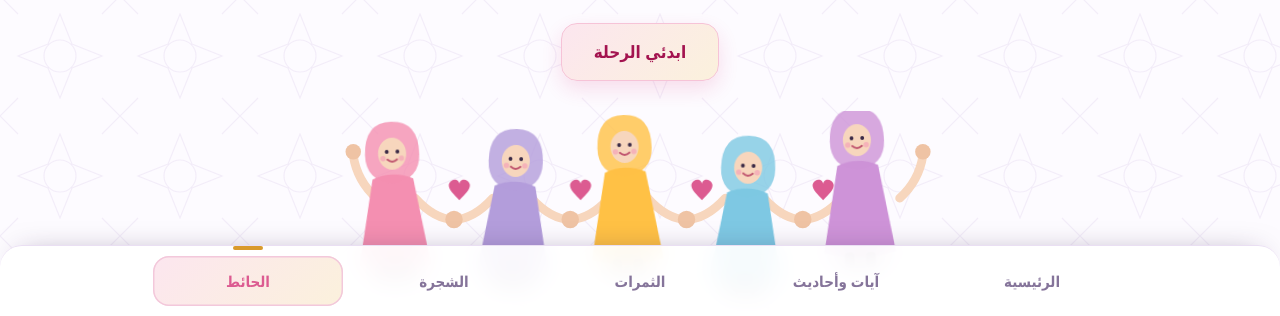
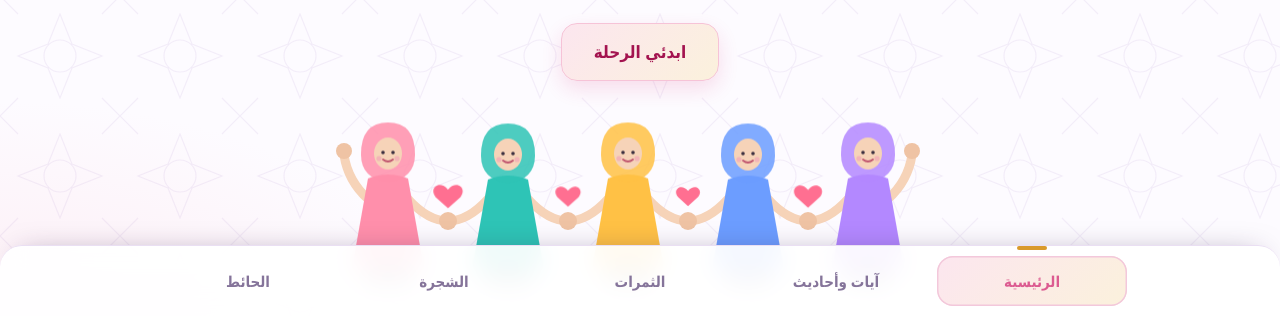
Before and after one commit to ammaal20131-prog/Tasamh, a plain HTML site: page index.html in a window 1280 px wide. Shown: the part 484-800 px from the top of the page. Drawn offline with Linux system fonts and the light colour scheme; no server answers; a web font is replaced by a local one.

Commit message:
النافذة الأولى وحدها حتى «ابدئي الرحلة»، ورسمة الطالبات نفسها في موقع الزميلة
Co-Authored-By: Claude Opus 5.5 <noreply@anthropic.com>
Claude-Session: https://claude.ai/code/session_01XiNEb4E7VZAnGJWxmkSGbt

```diff
--- a/index.html
+++ b/index.html
@@ -64,11 +64,16 @@ button,input,textarea,select{font:inherit;color:inherit}
 .hero p{max-width:620px;margin:16px auto 26px;color:var(--ink);font-size:18px;font-weight:300}
 .go{display:inline-block;text-decoration:none;font-weight:800;font-size:17px;color:#a3134f;background:linear-gradient(135deg,var(--blush),#fbf1dc);border:1.5px solid #f6c3d7;padding:12px 32px;border-radius:16px;box-shadow:0 8px 20px rgba(214,36,110,.14);transition:transform .2s}
 .go:hover{transform:translateY(-2px)}
-.friends{display:block;width:min(620px,96%);margin:30px auto 0}
-.friends .g{animation:sway2 3.2s ease-in-out infinite;transform-box:fill-box;transform-origin:center bottom}
-.friends .g:nth-of-type(even){animation-delay:1.6s}
-.friends .h{animation:beat 1.6s ease-in-out infinite;transform-box:fill-box;transform-origin:center}
-@keyframes sway2{0%,100%{transform:rotate(-2deg)}50%{transform:rotate(2deg)}}
+.hands{display:block;width:min(640px,95%);margin:30px auto 0}
+.hands .girl{animation:hop 3.2s ease-in-out infinite;transform-origin:center bottom;transform-box:fill-box}
+.hands .girl:nth-of-type(even){animation-delay:1.6s}
+@keyframes hop{50%{transform:translateY(-4px)}}
+.hands .hrt{animation:hbeat 1.6s ease-in-out infinite;transform-origin:center;transform-box:fill-box}
+@keyframes hbeat{50%{transform:scale(1.25)}}
+/* النافذة الأولى وحدها حتى تضغط «ابدئي الرحلة» */
+body.intro main>*:not(#home),body.intro footer{display:none!important}
+body.intro .hero{min-height:calc(100svh - 190px);display:flex;flex-direction:column;align-items:center;justify-content:center}
+.reveal{animation:fadein .7s ease both}
 
 /* الشجرة */
 .stage{display:grid;grid-template-columns:1.35fr .65fr;gap:22px;align-items:start;padding-bottom:40px}
@@ -271,30 +276,51 @@ footer a{color:inherit}
     <h1><span class="a">بالتسامح نرتقي</span><br><span class="b">وبالمحبة نلتقي</span></h1>
     <p>رحلة جميلة لكِ يا صديقتي، تتعرّفين فيها على قيمة التسامح وثمراته، ثم تزرعين ورقتكِ في شجرة مدرستنا</p>
     <a class="go" href="#verses">ابدئي الرحلة</a>
-    <svg class="friends" viewBox="0 0 640 196" role="img" aria-label="طالبات يمسكن بأيدي بعضهن">
+    <svg class="hands" viewBox="0 0 640 190" role="img" aria-label="طالبات يمسكن بأيدي بعضهن">
       <defs>
         <g id="girl">
-          <path d="M-21 72 Q0 63 21 72 L37 162 Q0 173 -37 162 Z" fill="currentColor"/>
-          <path d="M-28 47 Q-28 13 0 13 Q28 13 28 47 Q28 73 0 77 Q-28 73 -28 47 Z" fill="currentColor" opacity=".8"/>
-          <ellipse cx="0" cy="46" rx="14.5" ry="16.5" fill="#f7d6bd"/>
-          <circle cx="-5.5" cy="44" r="2" fill="#3a2a46"/><circle cx="5.5" cy="44" r="2" fill="#3a2a46"/>
-          <path d="M-5 52 Q0 56.5 5 52" stroke="#c0566f" stroke-width="2" fill="none" stroke-linecap="round"/>
-          <circle cx="-9.5" cy="51" r="2.8" fill="#f4a3b8" opacity=".7"/><circle cx="9.5" cy="51" r="2.8" fill="#f4a3b8" opacity=".7"/>
-          <rect x="-16" y="162" width="10" height="16" rx="4" fill="#3a2a46"/><rect x="6" y="162" width="10" height="16" rx="4" fill="#3a2a46"/>
+          <!-- dress -->
+          <path d="M-20 70 Q0 62 20 70 L36 160 Q0 170 -36 160 Z" fill="currentColor"/>
+          <!-- hijab -->
+          <path d="M-27 46 Q-27 14 0 14 Q27 14 27 46 Q27 70 0 74 Q-27 70 -27 46 Z" fill="currentColor" opacity=".85"/>
+          <!-- face -->
+          <ellipse cx="0" cy="45" rx="14" ry="16" fill="#f6d3b8"/>
+          <circle cx="-5" cy="44" r="1.8" fill="#3b2f3f"/><circle cx="5" cy="44" r="1.8" fill="#3b2f3f"/>
+          <path d="M-5 51 Q0 55 5 51" stroke="#c0566f" stroke-width="1.8" fill="none" stroke-linecap="round"/>
+          <circle cx="-9" cy="50" r="2.6" fill="#f2a7b6" opacity=".7"/><circle cx="9" cy="50" r="2.6" fill="#f2a7b6" opacity=".7"/>
+          <!-- feet -->
+          <rect x="-16" y="160" width="10" height="16" rx="4" fill="#3b2f3f"/><rect x="6" y="160" width="10" height="16" rx="4" fill="#3b2f3f"/>
         </g>
-        <path id="heart" d="M0 6 C-8 -2 -14 -8 -8 -13 C-4 -16 0 -13 0 -10 C0 -13 4 -16 8 -13 C14 -8 8 -2 0 6Z"/>
       </defs>
-      <g stroke="#f7d6bd" stroke-width="9" fill="none" stroke-linecap="round">
-        <path d="M88 90 Q128 134 168 90"/><path d="M208 90 Q248 134 288 90"/><path d="M328 90 Q368 134 408 90"/><path d="M448 90 Q488 134 528 90"/>
-        <path d="M48 90 Q28 72 24 46"/><path d="M588 90 Q608 72 612 46"/>
+      <!-- linked arms (between neighbours) -->
+      <g stroke="#f6d3b8" stroke-width="9" fill="none" stroke-linecap="round">
+        <path d="M88 88 Q128 132 168 88"/>
+        <path d="M208 88 Q248 132 288 88"/>
+        <path d="M328 88 Q368 132 408 88"/>
+        <path d="M448 88 Q488 132 528 88"/>
+        <!-- outer arms waving -->
+        <path d="M48 88 Q28 70 24 44"/>
+        <path d="M568 88 Q588 70 592 44"/>
       </g>
-      <g fill="#efc3a4"><circle cx="128" cy="112" r="9"/><circle cx="248" cy="112" r="9"/><circle cx="368" cy="112" r="9"/><circle cx="488" cy="112" r="9"/><circle cx="24" cy="42" r="8"/><circle cx="612" cy="42" r="8"/></g>
-      <use href="#girl" class="g" x="68" y="0" style="color:#f48fb1"/>
-      <use href="#girl" class="g" x="188" y="0" style="color:#b39ddb"/>
-      <use href="#girl" class="g" x="308" y="0" style="color:#ffc145"/>
-      <use href="#girl" class="g" x="428" y="0" style="color:#7ec8e3"/>
-      <use href="#girl" class="g" x="548" y="0" style="color:#ce93d8"/>
-      <g fill="#dc5b91"><use href="#heart" class="h" x="128" y="82"/><use href="#heart" class="h" x="248" y="82"/><use href="#heart" class="h" x="368" y="82"/><use href="#heart" class="h" x="488" y="82"/></g>
+      <!-- clasped hands -->
+      <g fill="#efc3a4">
+        <circle cx="128" cy="110" r="9"/><circle cx="248" cy="110" r="9"/>
+        <circle cx="368" cy="110" r="9"/><circle cx="488" cy="110" r="9"/>
+        <circle cx="24" cy="40" r="8"/><circle cx="592" cy="40" r="8"/>
+      </g>
+      <!-- girls -->
+      <use href="#girl" class="girl" x="68" y="0" style="color:#ff8fab"/>
+      <use href="#girl" class="girl" x="188" y="0" style="color:#2ec4b6"/>
+      <use href="#girl" class="girl" x="308" y="0" style="color:#ffc145"/>
+      <use href="#girl" class="girl" x="428" y="0" style="color:#6c9dff"/>
+      <use href="#girl" class="girl" x="548" y="0" style="color:#b388ff"/>
+      <!-- hearts above joined hands -->
+      <g fill="#ff6f91">
+        <path class="hrt" d="M128 80 c-6-8-16-2-10 6 l10 9 l10-9 c6-8-4-14-10-6z"/>
+        <path class="hrt" d="M248 80 c-6-8-16-2-10 6 l10 9 l10-9 c6-8-4-14-10-6z" style="animation-delay:.4s"/>
+        <path class="hrt" d="M368 80 c-6-8-16-2-10 6 l10 9 l10-9 c6-8-4-14-10-6z" style="animation-delay:.8s"/>
+        <path class="hrt" d="M488 80 c-6-8-16-2-10 6 l10 9 l10-9 c6-8-4-14-10-6z" style="animation-delay:1.2s"/>
+      </g>
     </svg>
   </section>
 
@@ -776,6 +802,17 @@ $("#vNext").addEventListener("click", () => showVerse(vi + 1, true));
 $("#vPrev").addEventListener("click", () => showVerse(vi - 1, true));
 showVerse(0); vTimer = setInterval(() => showVerse(vi + 1), 9000);
 
+/* ---------- النافذة الأولى ---------- */
+function startJourney(){
+  document.body.classList.remove("intro");
+  $$("main > *:not(#home):not(#teacher)").forEach(n => n.classList.add("reveal"));
+  try{ sessionStorage.setItem("tsm-started", "1"); }catch(x){}
+}
+(function(){
+  const h = location.hash.slice(1);
+  if(!h || h === "home") document.body.classList.add("intro");
+})();
+
 /* ---------- روابط الأقسام: تنقل موثوق على كل الأجهزة ---------- */
 document.addEventListener("click", e => {
   const a = e.target.closest && e.target.closest('a[href^="#"]');
@@ -783,6 +820,7 @@ document.addEventListener("click", e => {
   const id = a.getAttribute("href").slice(1), n = id && id !== "teacher" && document.getElementById(id);
   if(!n || document.body.classList.contains("tmode")) return;
   e.preventDefault();
+  if(document.body.classList.contains("intro") && id !== "home") startJourney();
   n.scrollIntoView({ behavior: "smooth", block: "start" });
   try{ history.replaceState(null, "", "#" + id); }catch(x){}
 });
@@ -794,8 +832,10 @@ document.addEventListener("click", e => {
   function spy(){
     if(Date.now() < lock) return;
     let cur = ids[0];
-    ids.forEach(id => { const n = document.getElementById(id); if(n && n.getBoundingClientRect().top <= innerHeight * .3) cur = id; });
-    if(innerHeight + scrollY >= document.documentElement.scrollHeight - 4) cur = ids[ids.length - 1];
+    if(!document.body.classList.contains("intro")){
+      ids.forEach(id => { const n = document.getElementById(id); if(n && n.offsetHeight && n.getBoundingClientRect().top <= innerHeight * .3) cur = id; });
+      if(innerHeight + scrollY >= document.documentElement.scrollHeight - 4) cur = ids[ids.length - 1];
+    }
     navs.forEach(a => a.classList.toggle("on", a.getAttribute("href") === "#" + cur));
   }
   navs.forEach(a => a.addEventListener("click", () => { navs.forEach(x => x.classList.toggle("on", x === a)); lock = Date.now() + 1200; }));
```
